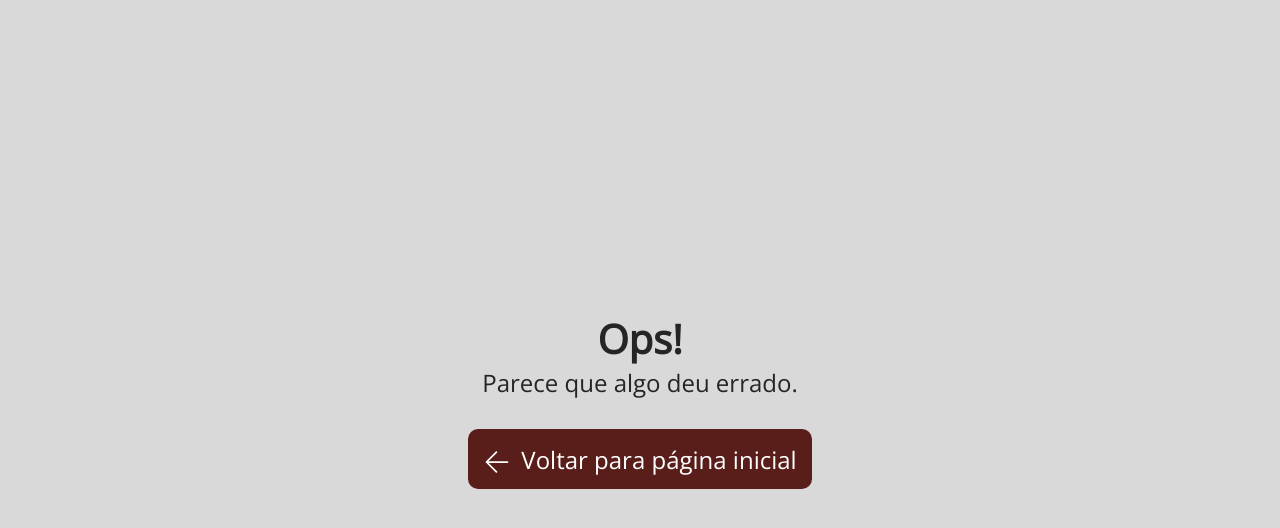
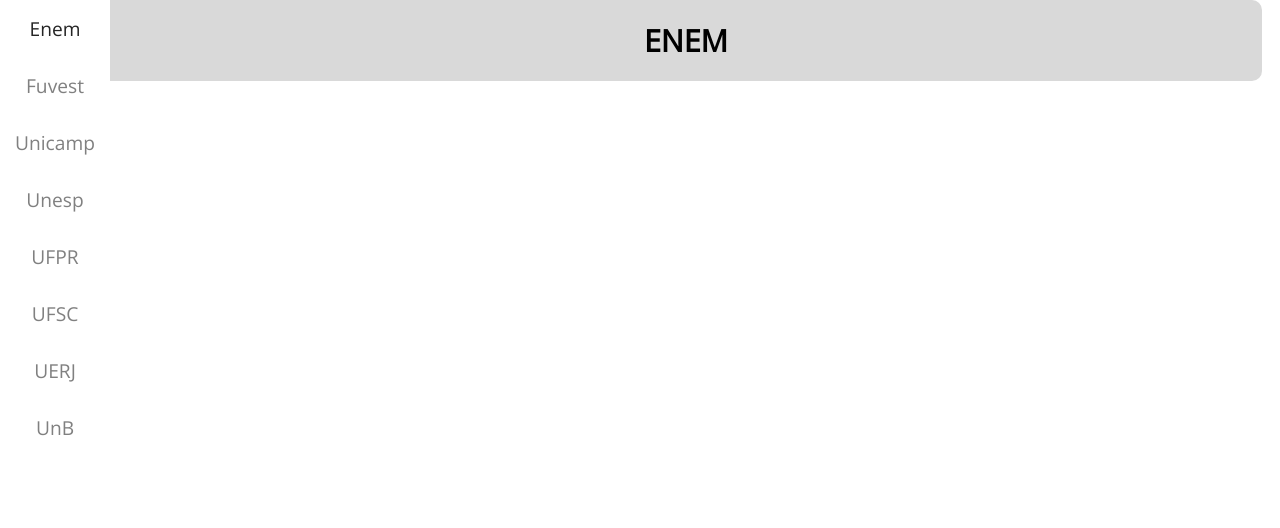
Before and after one commit to kauetrigolo/vestibuloteca1, a React (Create React App) app: page /tabs in a window 1280 px wide. Shown: the top 528 px of the page. Built offline with nearby package versions, Linux system fonts and the light colour scheme; no server answers.

Commit message:
Update routes.js

```diff
--- a/src/routes.js
+++ b/src/routes.js
@@ -2,6 +2,7 @@
 import Home from "./pages/Home/Home";
 import Livro from "./pages/Livro/Livro";
 import Erro from './pages/Erro/Erro'
+import Tabs from '../src/components/Tabs/Tabs'
 
 
 const Rotas = () => {
@@ -12,6 +13,7 @@
                 <Route path="/" element={ <Home/> }/>
                 <Route path="/_id" element={ <Livro/> }/>
                 <Route path="/*" element={ <Erro/> }></Route>
+                <Route path="/tabs" element={ <Tabs/> }></Route>
             </Routes>
 
         </BrowserRouter>
```
